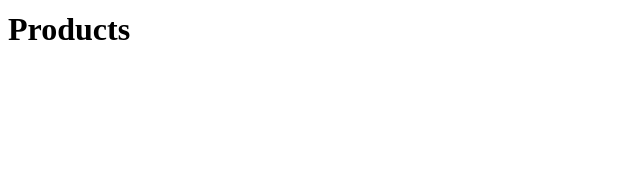
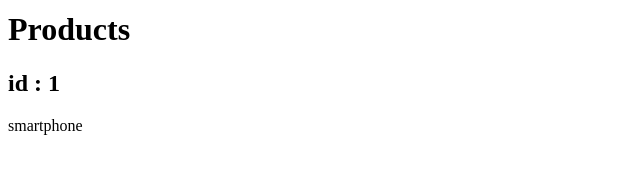
Before and after one commit to Ardhiityo/learn-vue3-router, a Vue app: page /product/1 in a window 1280 px wide. Shown: the part 176-350 px from the top of the page, without its empty margins (0-640 px from the left). Built offline with nearby package versions, Linux system fonts and the light colour scheme.

Commit message:
Ekstrak Dan Mendapatkan Data Dari Route

```diff
--- a/src/views/Product.vue
+++ b/src/views/Product.vue
@@ -1,5 +1,15 @@
+<script setup>
+import { useRoute } from "vue-router";
+import data from "../data/index.json";
+const route = useRoute();
+const product = data.find((res) => res.id === parseInt(route.params.id));
+</script>
+
+
 <template>
   <div>
     <h1>Products</h1>
+    <h2>id : {{ product.id }}</h2>
+    <p>{{ product.item }}</p>
   </div>
 </template>
```
